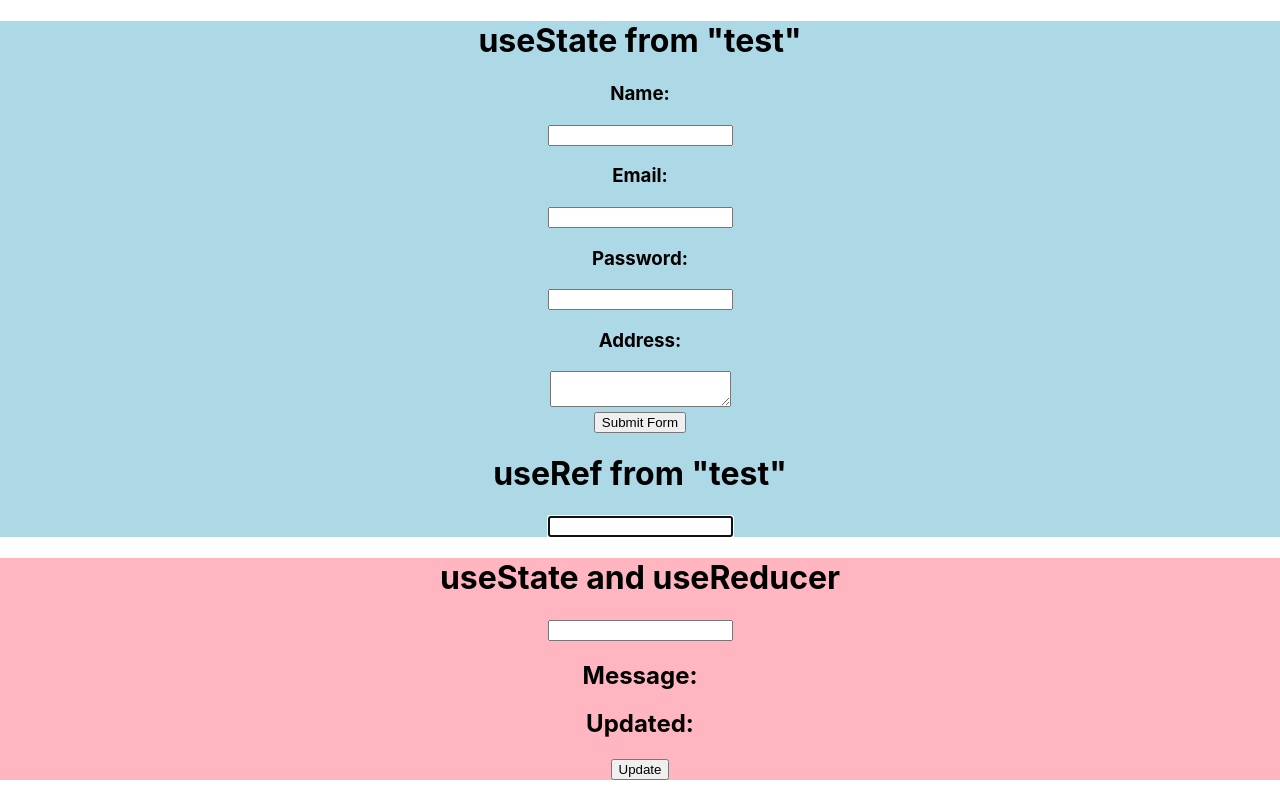
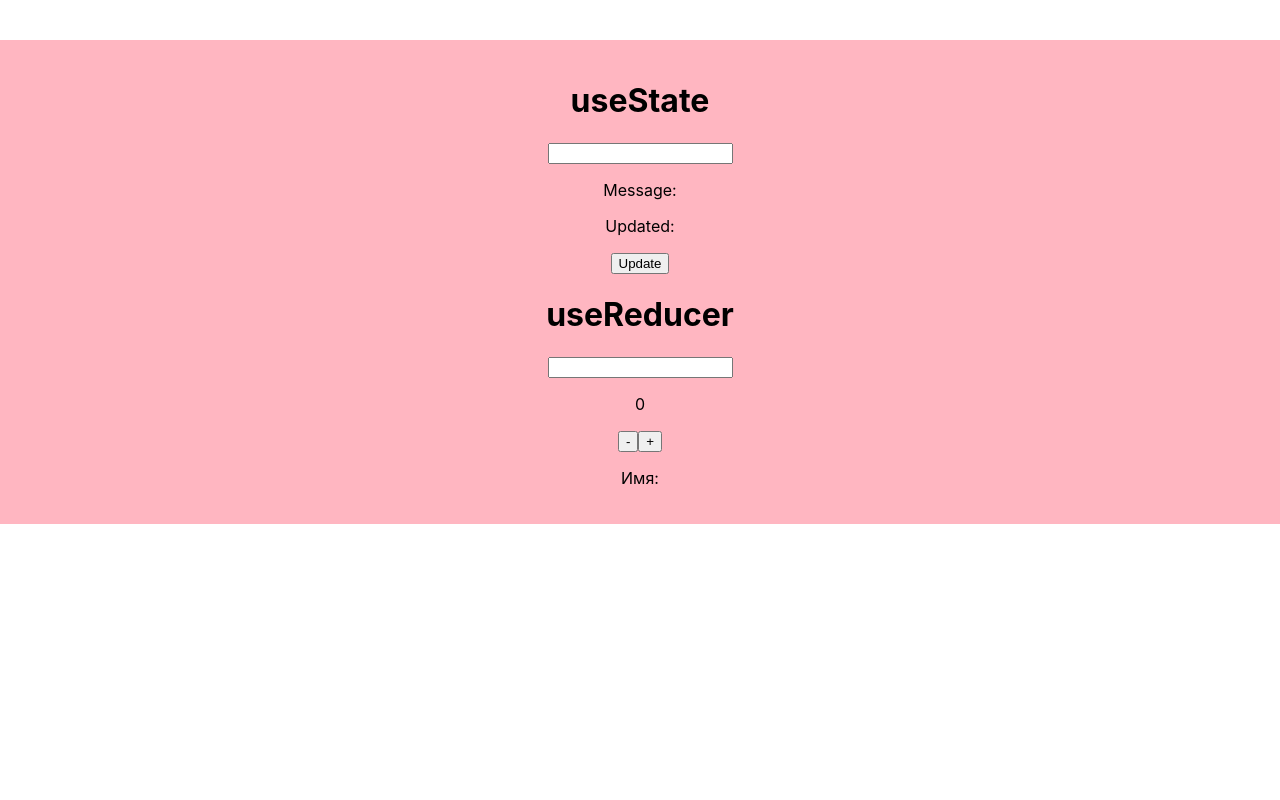
Before and after one commit to Val16eria/basic-hooks-template, a React (Create React App) app: page / in a window 1280 px wide. Built offline with nearby package versions, Linux system fonts and the light colour scheme.

Commit message:
update useReducer

```diff
--- a/src/App.tsx
+++ b/src/App.tsx
@@ -1,22 +1,23 @@
 import React from 'react';
 import './App.css';
-import {UseState} from "./components/hooks-template/test/UseState";
+//import {UseState} from "./components/hooks-template/test/UseState";
 import {InputUseState} from "./components/hooks-template/useState-useReducer/InputUseState";
-import {UseRef} from "./components/hooks-template/test/UseRef";
+//import {UseRef} from "./components/hooks-template/test/UseRef";
+//import {UseReducer} from "./components/hooks-template/test/UseReducer";
+import {InputUseReducer} from "./components/hooks-template/useState-useReducer/InputUseReducer";
 
 function App() {
   return (
     <div className="App">
-        <div style={{background: "lightblue"}}>
-            <h1>useState from "test"</h1>
-            <UseState />
-            <h1>useRef from "test"</h1>
-            <UseRef />
+        <div style={{padding: "20px 0"}}>
+            {/*<UseState />*/}
+            {/*<UseRef />*/}
+            {/*<UseReducer />*/}
         </div>
 
-        <div style={{background: "lightpink"}}>
-            <h1>useState and useReducer</h1>
+        <div style={{background: "lightpink", padding: "20px 0"}}>
             <InputUseState />
+            <InputUseReducer />
         </div>
     </div>
   );
--- /dev/null
+++ b/src/components/hooks-template/test/UseReducer.tsx
@@ -0,0 +1,51 @@
+import React from 'react';
+
+// начальное состояние
+const initialState = {
+    username: '',
+    email: ''
+};
+
+type Action =
+    | { type: "username"; payload: string }
+    | { type: "email"; payload: string }
+    | { type: "reset" };
+
+const reducer = (state: typeof initialState, action: Action) => {
+    switch (action.type) {
+        case 'username':
+            return {...state, username: action.payload};
+        case 'email':
+            return {...state, email: action.payload};
+        case 'reset':
+            return initialState;
+        default:
+            // @ts-ignore
+            throw new Error(`Unknown action type: ${action.type}`);
+    }
+};
+
+export const UseReducer = () => {
+
+    const [state, dispatch] = React.useReducer(reducer, initialState);
+
+    return (
+        <div>
+            <h1>useReducer</h1>
+            <input
+                type="text"
+                value={state.username}
+                onChange={(e) =>
+                    dispatch({type: 'username', payload: e.target.value})
+                }
+            />
+            <input
+                type="email"
+                value={state.email}
+                onChange={(e) =>
+                    dispatch({type: 'email', payload: e.target.value})
+                }
+            />
+        </div>
+    );
+}
--- a/src/components/hooks-template/test/UseRef.tsx
+++ b/src/components/hooks-template/test/UseRef.tsx
@@ -10,6 +10,8 @@ export const UseRef = () => {
 
     return (
         <div>
+            <h1>useRef from "test"</h1>
+
             {/*ссылка на ввод*/}
             <input ref={ref}/>
         </div>
--- a/src/components/hooks-template/test/UseState.tsx
+++ b/src/components/hooks-template/test/UseState.tsx
@@ -23,6 +23,8 @@ export const UseState = () => {
 
     return (
         <form onSubmit={handleSubmit}>
+            <h1>useState from "test"</h1>
+
             <h3>Name:</h3> <input type="text" name="name" onChange={handleChange}/>
             <h3>Email:</h3> <input type="email" name="email" onChange={handleChange}/>
             <h3>Password:</h3>{" "}
--- /dev/null
+++ b/src/components/hooks-template/useState-useReducer/InputUseReducer.tsx
@@ -0,0 +1,42 @@
+import React, {useReducer} from 'react';
+
+const reducer = (state: any, action: any) => {
+    switch (action.type) {
+        case 'increment':
+            return {...state, count: state.count + 1}
+        case 'decrement':
+            return {...state, count: state.count - 1}
+        case 'newUser':
+            return {...state, userInput: action.payload};
+        default:
+            throw new Error();
+    }
+}
+
+const ACTION = {
+    INCREMENT: 'increment',
+    DECREMENT: 'decrement',
+    NEW_USER: 'newUser'
+}
+
+export const InputUseReducer = () => {
+    const [state, dispatch] = useReducer(reducer, {count: 0, userInput: ''});
+    //const [userInput, setUserInput] = useState('');
+
+    return (
+      <div>
+          <h1>useReducer</h1>
+          <input
+              type="text"
+              value={state.userInput}
+              onChange={e => dispatch({type: ACTION.NEW_USER, payload: e.target.value})}
+          />
+          <p>{state.count}</p>
+          <section>
+              <button onClick={() => dispatch({type: ACTION.DECREMENT})}>-</button>
+              <button onClick={() => dispatch({type: ACTION.INCREMENT})}>+</button>
+          </section>
+          <p>Имя: {state.userInput}</p>
+      </div>
+    );
+}
--- a/src/components/hooks-template/useState-useReducer/InputUseState.tsx
+++ b/src/components/hooks-template/useState-useReducer/InputUseState.tsx
@@ -17,6 +17,8 @@ export const InputUseState = () => {
 
     return (
         <div>
+            <h1>useState</h1>
+
             <input
                 type="text"
                 id="message"
@@ -25,8 +27,8 @@ export const InputUseState = () => {
                 value={message}
                 autoComplete="off"
             />
-            <h2>Message: {message}</h2>
-            <h2>Updated: {update}</h2>
+            <p>Message: {message}</p>
+            <p>Updated: {update}</p>
 
             <button onClick={handleClick}>Update</button>
         </div>
```
Also changed, not shown: src/components/hooks-template/useState-useRef/InputUseRef.tsx (added, +9 -0 lines).
